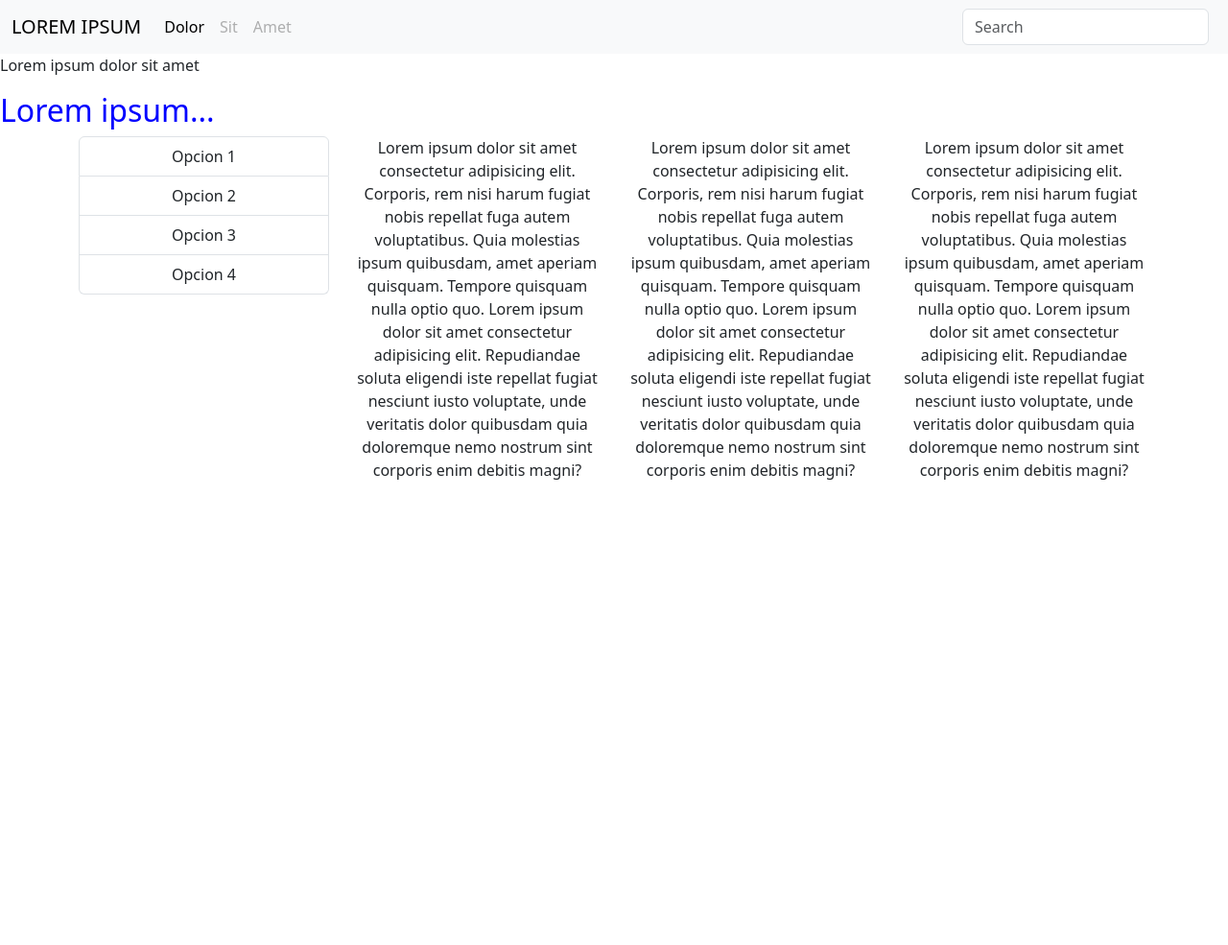
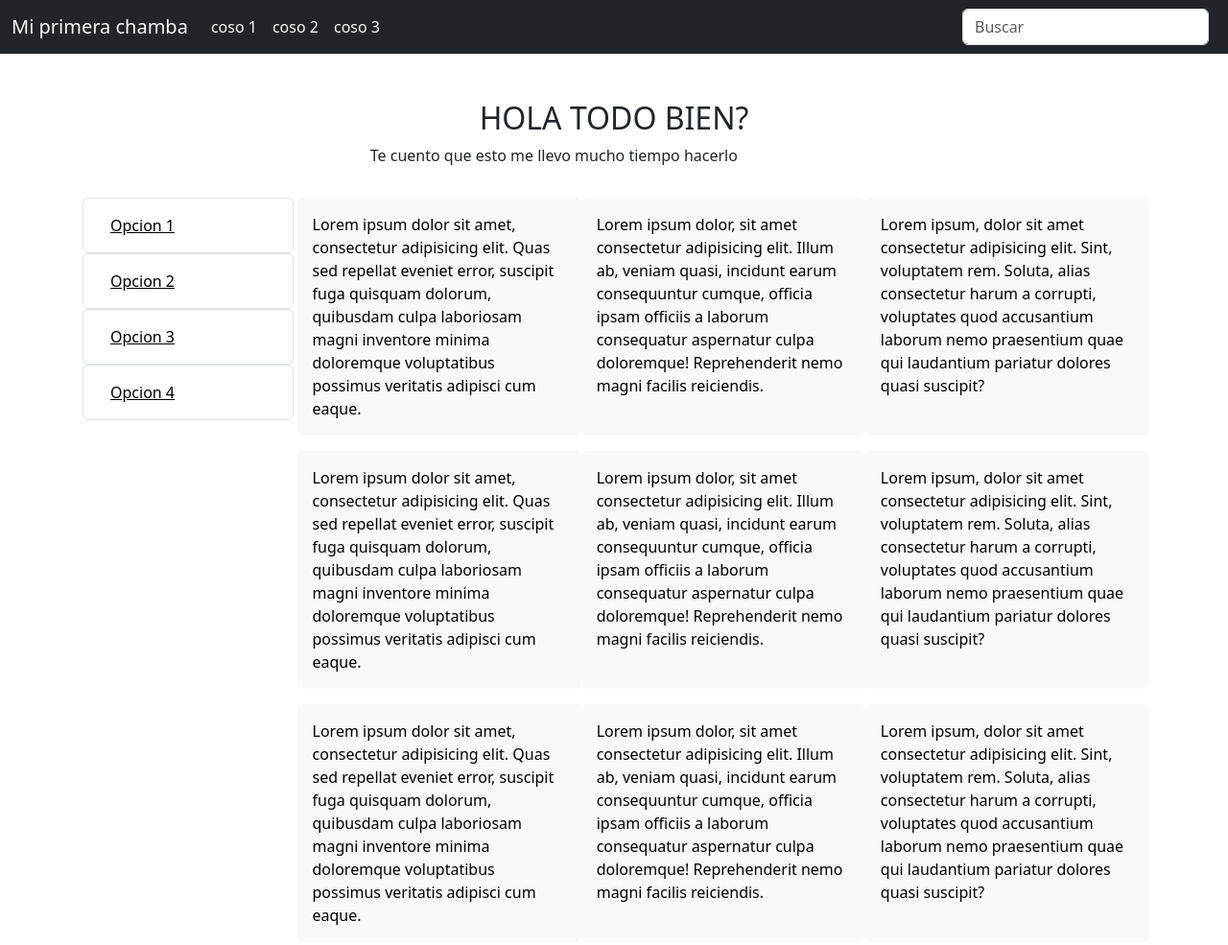
Before and after one commit to galojorge98/semana14ejercicio, a plain HTML site: page index.html in a window 1280 px wide. Shown: the whole page at 96% size. Before the commit the page ends 800 px from the top, so only its background shows below. Drawn offline with nearby package versions, Linux system fonts and the light colour scheme.

Commit message:
ejercicio sem12 terminado

```diff
--- a/index.html
+++ b/index.html
@@ -4,18 +4,16 @@
 <head>
   <meta charset="UTF-8">
   <meta name="viewport" content="width=device-width, initial-scale=1.0">
-    <title>Document</title>
-
+  <title>Ejercicio sem14</title>
   <link href="https://cdn.jsdelivr.net/npm/bootstrap@5.3.2/dist/css/bootstrap.min.css" rel="stylesheet"
     integrity="sha384-T3c6CoIi6uLrA9TneNEoa7RxnatzjcDSCmG1MXxSR1GAsXEV/Dwwykc2MPK8M2HN" crossorigin="anonymous">
-    <link rel="stylesheet" href="style.css">
 </head>
 
 <body>
-    <nav class="navbar navbar-expand-lg bg-body-tertiary">
+  <nav class="navbar navbar-expand-lg bg-dark text-light">
     <div class="container-fluid">
-            <a class="navbar-brand" href="#">LOREM IPSUM</a>
-            <button class="navbar-toggler" type="button" data-bs-toggle="collapse"
+      <a class="navbar-brand text-light" href="#">Mi primera chamba</a>
+      <button class="navbar-toggler bg-light" type="button" data-bs-toggle="collapse"
         data-bs-target="#navbarSupportedContent" aria-controls="navbarSupportedContent" aria-expanded="false"
         aria-label="Toggle navigation">
         <span class="navbar-toggler-icon"></span>
@@ -23,103 +21,123 @@
       <div class="collapse navbar-collapse" id="navbarSupportedContent">
         <ul class="navbar-nav me-auto mb-2 mb-lg-0">
           <li class="nav-item">
-                        <a class="nav-link active" aria-current="page" href="#">Dolor</a>
-                    </li>
-
-                    <!-- <li class="nav-item dropdown">
-                <a class="nav-link dropdown-toggle" href="#" role="button" data-bs-toggle="dropdown" aria-expanded="false">
-                  Dropdown
-                </a>
-                <ul class="dropdown-menu">
-                  <li><a class="dropdown-item" href="#">Action</a></li>
-                  <li><a class="dropdown-item" href="#">Another action</a></li>
-                  <li><hr class="dropdown-divider"></li>
-                  <li><a class="dropdown-item" href="#">Something else here</a></li>
-                </ul> -->
+            <a class="nav-link active text-light" aria-current="page" href="#">coso 1</a>
           </li>
           <li class="nav-item">
-                        <a class="nav-link disabled" aria-disabled="true">Sit</a>
+            <a class="nav-link disabled text-light" aria-disabled="true">coso 2</a>
           </li>
           <li class="nav-item">
-                        <a class="nav-link disabled" aria-disabled="true">Amet</a>
+            <a class="nav-link disabled text-light" aria-disabled="true">coso 3</a>
+          </li>
+          <li class="nav-item dropdown d-lg-none">
+            <a href="#" role="button" id="myButton" class="dropdown-toggle nav-link text-light"
+              data-bs-toggle="dropdown" aria-expanded="false">coso 4</a>
+            <ul class="dropdown-menu">
+              <li><a href="#" class="dropdown-item">opcion 1</a></li>
+              <li><a href="#" class="dropdown-item">opcion 2</a></li>
+              <li><a href="#" class="dropdown-item">Opcion 3</a></li>
+              <li><a href="#" class="dropdown-item">Opcion 4</a></li>
+            </ul>
           </li>
         </ul>
         <form class="d-flex" role="search">
-                    <input class="form-control me-2" type="search" placeholder="Search" aria-label="Search">
-
+          <input class="form-control me-2" type="search" placeholder="Buscar" aria-label="Search">
         </form>
       </div>
     </div>
   </nav>
-    <div>
-        <div id="carouselExampleSlidesOnly" class="carousel slide" data-bs-ride="carousel">
+  <div class="container-fluid d-flex justify-content-center text-center mt-5">
+    <div class="container">
+      <h2 class="d-flex justify-content-center">HOLA TODO BIEN?</h2>
+
+      <div id="carouselExampleAutoplaying" class="carousel slide" data-bs-ride="carousel">
         <div class="carousel-inner">
-                <div class="carousel-item active" data-bs-interval="2000">
-                    <p class="d-block w-100">Lorem ipsum dolor sit amet</p>
+          <div class="carousel-item active">
+            <p>Te cuento que esto me llevo mucho tiempo hacerlo</p>
           </div>
-                <div class="carousel-item" data-bs-interval="2000">
-                    <p class="d-block w-100">Lorem ipsum dolor sit amet</p>
+          <div class="carousel-item">
+            <p>Pero pude lograrlo con esfuerzo</p>
           </div>
-                <div class="carousel-item" data-bs-interval="2000">
-                    <p class="d-block w-100">Lorem ipsum dolor sit amet</p>
+          <div class="carousel-item">
+            <p>te quiero mucho</p>
+          </div>
+        </div>
+        <button class="carousel-control-prev" type="button" data-bs-target="#carouselExampleAutoplaying"
+          data-bs-slide="prev">
+          <span class="carousel-control-prev-icon" aria-hidden="true"></span>
+          <span class="visually-hidden">Previous</span>
+        </button>
+        <button class="icon carousel-control-next" type="button" data-bs-target="#carouselExampleAutoplaying"
+          data-bs-slide="next">
+          <span class="carousel-control-next-" aria-hidden="true"></span>
+          <span class="visually-hidden">Next</span>
+        </button>
       </div>
     </div>
   </div>
+  <div class="container d-lg-flex">
+    <div id="links" class="w-25 d-none d-lg-block p-3">
+      <div class="row border rounded-2 p-3">
+        <div class="col">
+          <a href="" style="color: black;">Opcion 1</a>
         </div>
-
-    <h2 id="id">Lorem ipsum...</h2>
-    <div class="container text-center" bis_skin_checked="1">
-        <div class="row row-cols-4" bis_skin_checked="1">
+      </div>
+      <div class="row border rounded-2 p-3">
         <div class="col">
-                <ul class="list-group">
-                    <li class="list-group-item">Opcion 1</li>
-                    <li class="list-group-item">Opcion 2</li>
-                    <li class="list-group-item">Opcion 3</li>
-                    <li class="list-group-item">Opcion 4</li>
-                </ul>
+          <a href="" style="color: black;">Opcion 2</a>
         </div>
-
+      </div>
+      <div class="row border rounded-2 p-3">
         <div class="col">
-                Lorem ipsum dolor sit amet consectetur adipisicing elit. Corporis, rem nisi harum fugiat nobis repellat
-                fuga
-                autem voluptatibus. Quia molestias ipsum quibusdam, amet aperiam quisquam. Tempore quisquam nulla optio
-                quo.
-                Lorem ipsum dolor sit amet consectetur adipisicing elit. Repudiandae soluta eligendi iste repellat
-                fugiat
-                nesciunt iusto voluptate, unde veritatis dolor quibusdam quia doloremque nemo nostrum sint corporis enim
-                debitis
-                magni?
+          <a href="" style="color: black;">Opcion 3</a>
         </div>
-
+      </div>
+      <div class="row border rounded-2 p-3">
         <div class="col">
-                Lorem ipsum dolor sit amet consectetur adipisicing elit. Corporis, rem nisi harum fugiat nobis repellat
-                fuga
-                autem voluptatibus. Quia molestias ipsum quibusdam, amet aperiam quisquam. Tempore quisquam nulla optio
-                quo.
-                Lorem ipsum dolor sit amet consectetur adipisicing elit. Repudiandae soluta eligendi iste repellat
-                fugiat
-                nesciunt iusto voluptate, unde veritatis dolor quibusdam quia doloremque nemo nostrum sint corporis enim
-                debitis
-                magni?
-            </div>
-
-            <div class="col">
-                Lorem ipsum dolor sit amet consectetur adipisicing elit. Corporis, rem nisi harum fugiat nobis repellat
-                fuga
-                autem voluptatibus. Quia molestias ipsum quibusdam, amet aperiam quisquam. Tempore quisquam nulla optio
-                quo.
-                Lorem ipsum dolor sit amet consectetur adipisicing elit. Repudiandae soluta eligendi iste repellat
-                fugiat
-                nesciunt iusto voluptate, unde veritatis dolor quibusdam quia doloremque nemo nostrum sint corporis enim
-                debitis
-                magni?
+          <a href="" style="color: black;">Opcion 4</a>
         </div>
       </div>
     </div>
-
+    <div class="container">
+      <table class="table-secondary">
+        <tr class="row mb-3 mt-3">
+          <td class="col-md-6 col-lg-4 bg-light p-3 rounded col-sm-12">Lorem ipsum dolor sit amet, consectetur
+            adipisicing elit. Quas sed repellat eveniet error, suscipit fuga quisquam dolorum, quibusdam culpa
+            laboriosam magni inventore minima doloremque voluptatibus possimus veritatis adipisci cum eaque.</td>
+          <td class="col-md-6 col-lg-4 bg-light p-3 rounded col-sm-12">Lorem ipsum dolor, sit amet consectetur
+            adipisicing elit. Illum ab, veniam quasi, incidunt earum consequuntur cumque, officia ipsam officiis a
+            laborum consequatur aspernatur culpa doloremque! Reprehenderit nemo magni facilis reiciendis.</td>
+          <td class="col-md-6 col-lg-4 bg-light p-3 rounded col-sm-12">Lorem ipsum, dolor sit amet consectetur
+            adipisicing elit. Sint, voluptatem rem. Soluta, alias consectetur harum a corrupti, voluptates quod
+            accusantium laborum nemo praesentium quae qui laudantium pariatur dolores quasi suscipit?</td>
+        </tr>
+        <tr class="row mb-3 mt-3">
+          <td class="col-md-6 col-lg-4 bg-light p-3 rounded col-sm-12">Lorem ipsum dolor sit amet, consectetur
+            adipisicing elit. Quas sed repellat eveniet error, suscipit fuga quisquam dolorum, quibusdam culpa
+            laboriosam magni inventore minima doloremque voluptatibus possimus veritatis adipisci cum eaque.</td>
+          <td class="col-md-6 col-lg-4 bg-light p-3 rounded col-sm-12">Lorem ipsum dolor, sit amet consectetur
+            adipisicing elit. Illum ab, veniam quasi, incidunt earum consequuntur cumque, officia ipsam officiis a
+            laborum consequatur aspernatur culpa doloremque! Reprehenderit nemo magni facilis reiciendis.</td>
+          <td class="col-md-6 col-lg-4 bg-light p-3 rounded col-sm-12">Lorem ipsum, dolor sit amet consectetur
+            adipisicing elit. Sint, voluptatem rem. Soluta, alias consectetur harum a corrupti, voluptates quod
+            accusantium laborum nemo praesentium quae qui laudantium pariatur dolores quasi suscipit?</td>
+        </tr>
+        <tr class="row mb-3 mt-3">
+          <td class="col-md-6 col-lg-4 bg-light p-3 rounded col-sm-12">Lorem ipsum dolor sit amet, consectetur
+            adipisicing elit. Quas sed repellat eveniet error, suscipit fuga quisquam dolorum, quibusdam culpa
+            laboriosam magni inventore minima doloremque voluptatibus possimus veritatis adipisci cum eaque.</td>
+          <td class="col-md-6 col-lg-4 bg-light p-3 rounded col-sm-12">Lorem ipsum dolor, sit amet consectetur
+            adipisicing elit. Illum ab, veniam quasi, incidunt earum consequuntur cumque, officia ipsam officiis a
+            laborum consequatur aspernatur culpa doloremque! Reprehenderit nemo magni facilis reiciendis.</td>
+          <td class="col-md-6 col-lg-4 bg-light p-3 rounded col-sm-12">Lorem ipsum, dolor sit amet consectetur
+            adipisicing elit. Sint, voluptatem rem. Soluta, alias consectetur harum a corrupti, voluptates quod
+            accusantium laborum nemo praesentium quae qui laudantium pariatur dolores quasi suscipit?</td>
+        </tr>
+      </table>
+    </div>
+  </div>
+</body>
 <script src="https://cdn.jsdelivr.net/npm/bootstrap@5.3.2/dist/js/bootstrap.bundle.min.js"
-        integrity="sha384-C6RzsynM9kWDrMNeT87bh95OGNyZPhcTNXj1NW7RuBCsyN/o0jlpcV8Qyq46cDfL"
-        crossorigin="anonymous"></script>
-</body>
+  integrity="sha384-C6RzsynM9kWDrMNeT87bh95OGNyZPhcTNXj1NW7RuBCsyN/o0jlpcV8Qyq46cDfL" crossorigin="anonymous"></script>
 
 </html>
```
Lines whose indentation alone changed are shown as unchanged.
